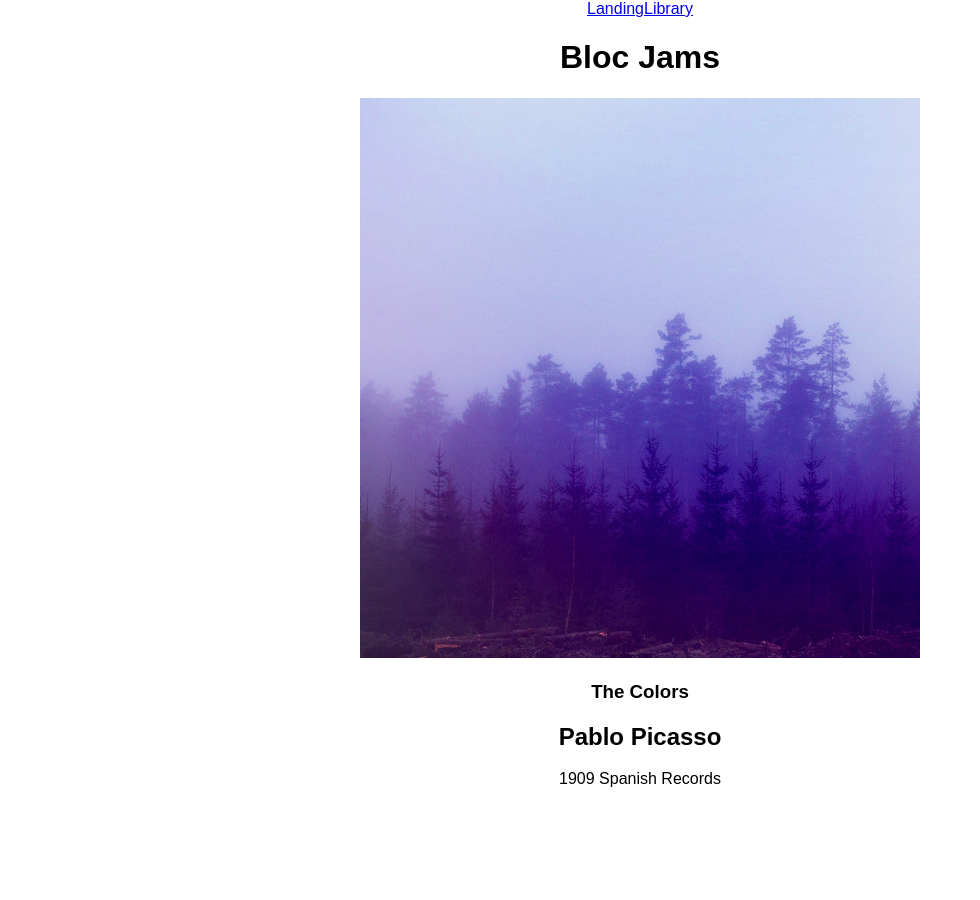
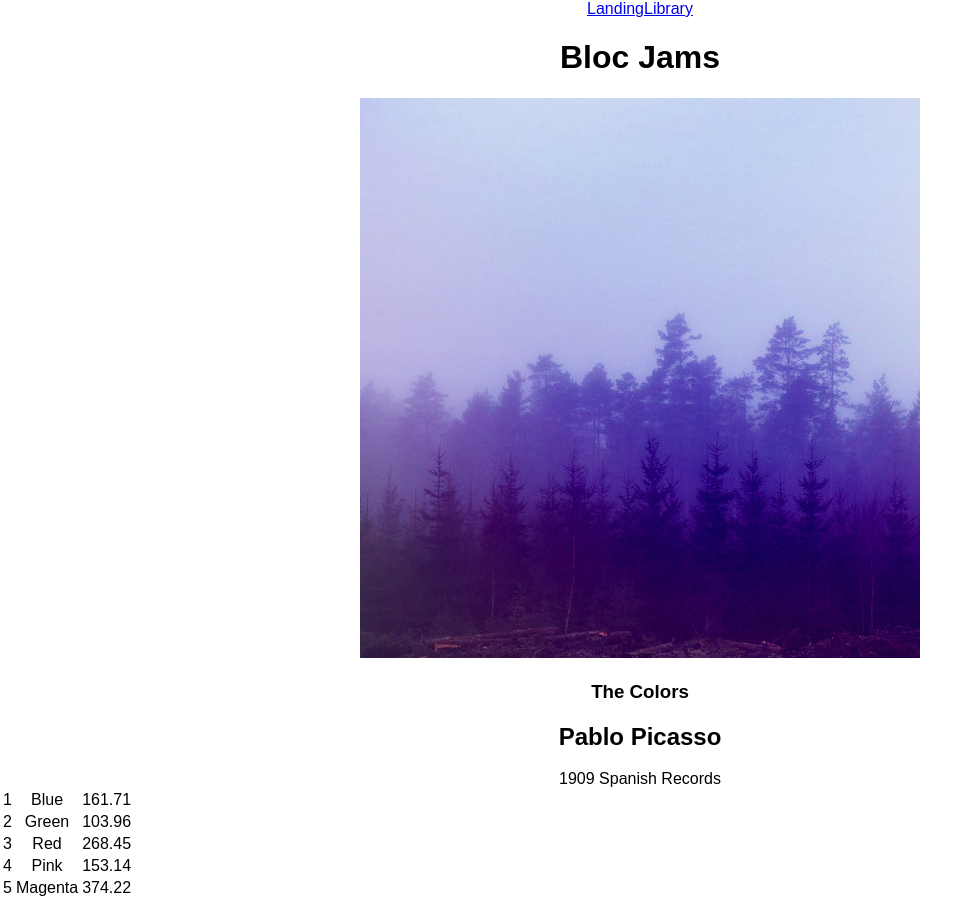
Before and after one commit to lentesk/bloc-jams-react, a React (Create React App) app: page /album/the-colors in a window 1280 px wide. Shown: the whole page, without its empty margins (0-980 px from the left). Before the commit the page ends 800 px from the top, so only its background shows below. Built offline with nearby package versions, Linux system fonts and the light colour scheme.

Commit message:
Assentment components album completed

```diff
--- a/src/components/Album.js
+++ b/src/components/Album.js
@@ -1,9 +1,11 @@
 import React, { Component } from 'react';
+import { Link } from 'react-router-dom';
 import albumData from './../data/albums';
 
 class Album extends Component {
   constructor(props) {
     super(props);
+    this.state = { albums: albumData };
 
     const album = albumData.find( album => {
       return album.slug === this.props.match.params.slug
@@ -31,7 +33,18 @@ class Album extends Component {
              <col id="song-title-column" />
              <col id="song-duration-column" />
            </colgroup>
-           <tbody>
+           <tbody className ="songs">
+           {
+          this.state.album.songs.map( (songs, index) =>
+            <tr className="song" key={index}>
+             <td className="song-number">{index +1}</td>
+             <td className="song-title">{songs.title}</td>
+             <td className="song-duration">{songs.duration}</td>
+             <td className="ion-play"></td>
+             <td className="ion-pause"></td>
+            </tr>
+          )
+        }
            </tbody>
          </table>
       </section>
```
